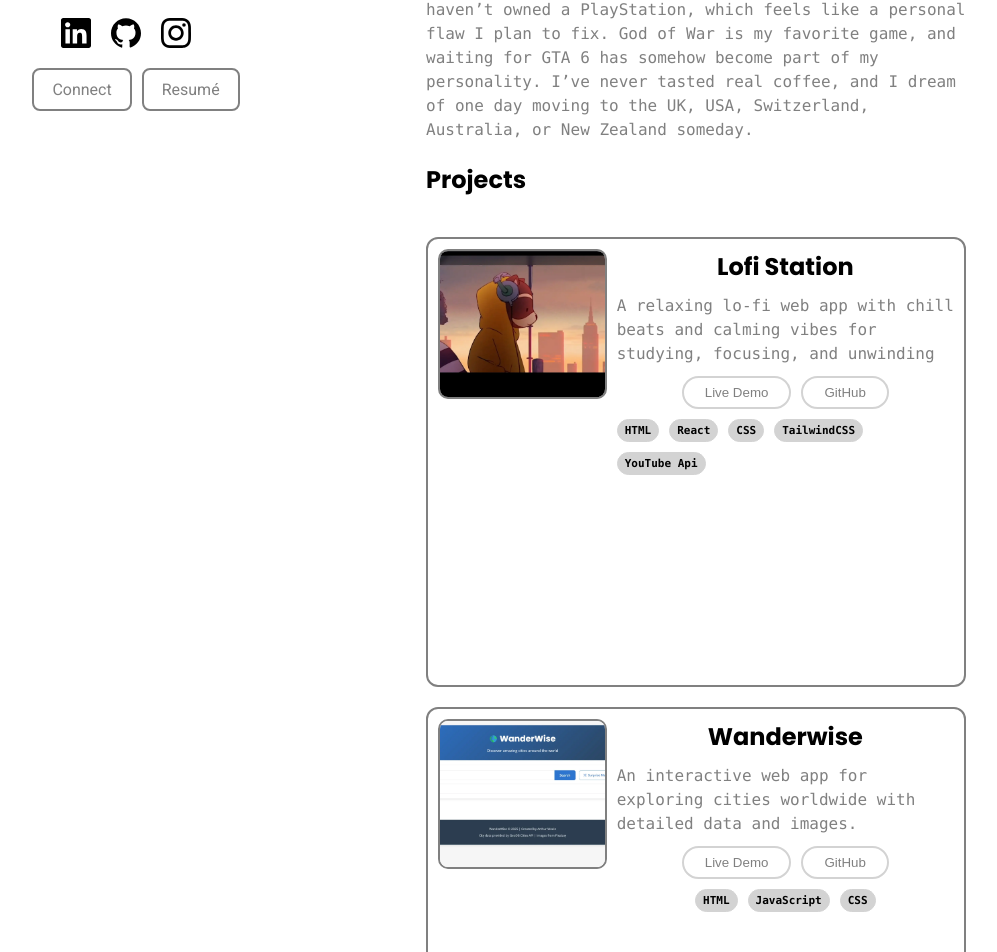
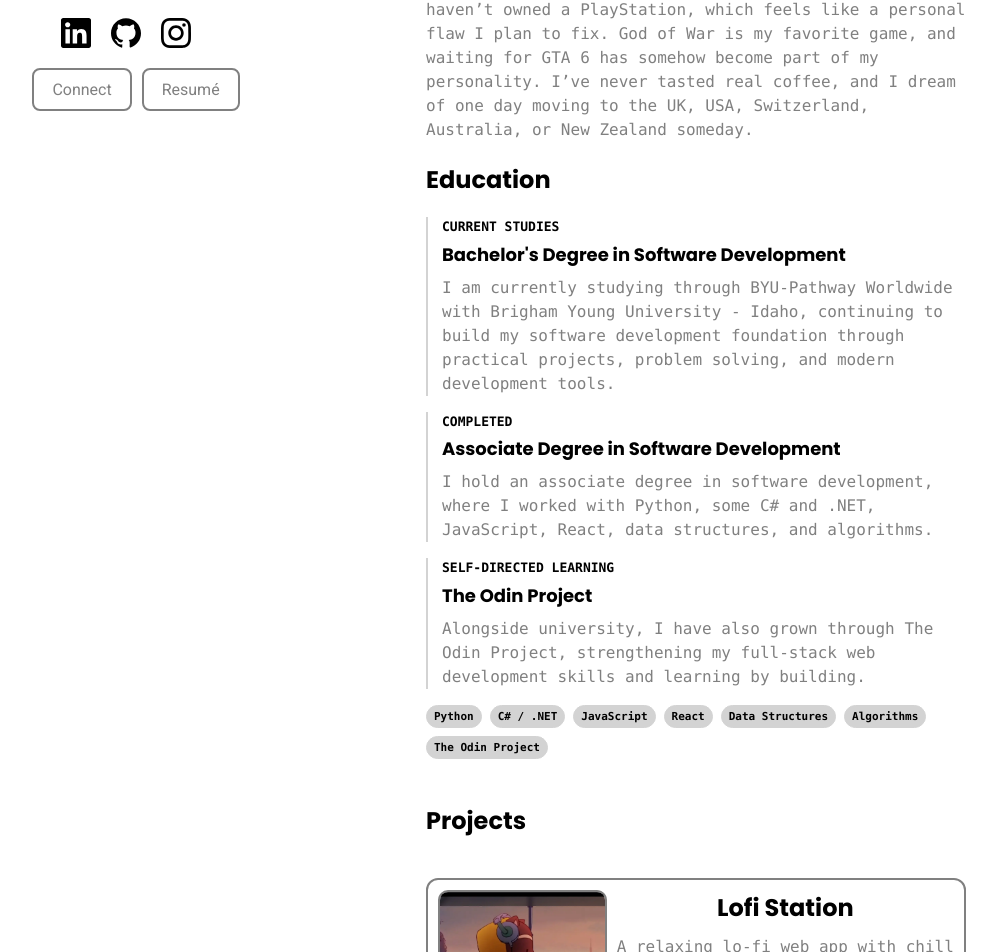
Before and after one commit to Arthur-Weale/portfolio, a React (Vite) app: page / in a window 1280 px wide. Shown: the part 1289-2241 px from the top of the page, without its empty margins (224-1221 px from the left). Built offline with nearby package versions, Linux system fonts and the light colour scheme.

Commit message:
Add Education section with coursework details and styling

```diff
--- a/src/App.css
+++ b/src/App.css
@@ -232,8 +232,49 @@
   border-radius: 50%;
 }
 
-.about-header, .projects-header{
+.about-header, .education-header, .projects-header{
   margin: 20px 0 20px 0;
+}
+
+.education-section{
+  display: flex;
+  flex-direction: column;
+  gap: 16px;
+  margin-bottom: 24px;
+}
+
+.education-item{
+  border-left: solid 2px lightgrey;
+  padding: 0 0 0 14px;
+}
+
+.education-item h3{
+  font-size: 18px;
+  margin: 4px 0 8px;
+}
+
+.education-label{
+  color: black;
+  font-weight: 700;
+  font-size: 13px;
+  text-transform: uppercase;
+}
+
+.education-tools{
+  display: flex;
+  flex-wrap: wrap;
+  gap: 8px;
+}
+
+.education-chip{
+  border: 1px solid lightgray;
+  background: lightgray;
+  padding: 4px 7px;
+  font-weight: 600;
+  border-radius: 13px;
+  font-size: 11px;
+  color: black;
+  font-family: ui-monospace, SFMono-Regular, Menlo, Monaco, Consolas, Liberation Mono, Courier New, monospace;
 }
 
 /* Animation */
@@ -460,7 +501,7 @@
     padding: 0;
 }
 
-  .about-section, .projects-section{
+  .about-section, .education-section, .projects-section{
     padding: 10px !important;
   }
 
@@ -470,7 +511,7 @@
     gap: 20px;
   }
 
-  .about-header, .projects-header{
+  .about-header, .education-header, .projects-header{
     font-size: 18px;
     margin: 0;
   }
@@ -651,7 +692,7 @@
     padding: 0;
 }
 
-  .about-section, .projects-section{
+  .about-section, .education-section, .projects-section{
     padding: 10px !important;
   }
 
@@ -661,7 +702,7 @@
     gap: 20px;
   }
 
-  .about-header, .projects-header{
+  .about-header, .education-header, .projects-header{
     font-size: 18px;
     margin: 0;
   }
--- a/src/Home.jsx
+++ b/src/Home.jsx
@@ -5,6 +5,7 @@
 import { useRef, useEffect} from "react";
 import ProjectCard from "./view/components/ui/ProjectCard";
 import About from "./view/components/ui/About";
+import Education from "./view/components/ui/Education";
 import Navigation from "./view/components/ui/Navigation";
 import Socials from "./view/components/ui/Social";
 import { CiGlobe } from "react-icons/ci";
@@ -194,6 +195,7 @@
 
       <div className="right-view">
         <About />
+        <Education />
         <div className="projects">
           <ProjectCard />
           <div>
--- /dev/null
+++ b/src/view/components/ui/Education.jsx
@@ -0,0 +1,62 @@
+function Education() {
+  const coursework = [
+    "Python",
+    "C# / .NET",
+    "JavaScript",
+    "React",
+    "Data Structures",
+    "Algorithms",
+    "The Odin Project",
+  ];
+
+  return (
+    <section id="education" className="education">
+      <div className="subheading-container">
+        <h2 className="education-header">Education</h2>
+      </div>
+
+      <div className="education-section">
+        <div className="education-item">
+          <p className="education-label">Current studies</p>
+          <h3>Bachelor&apos;s Degree in Software Development</h3>
+          <p>
+            I am currently studying through BYU-Pathway Worldwide with Brigham
+            Young University - Idaho, continuing to build my software
+            development foundation through practical projects, problem solving,
+            and modern development tools.
+          </p>
+        </div>
+
+        <div className="education-item">
+          <p className="education-label">Completed</p>
+          <h3>Associate Degree in Software Development</h3>
+          <p>
+            I hold an associate degree in software development, where I worked
+            with Python, some C# and .NET, JavaScript, React, data structures,
+            and algorithms.
+          </p>
+        </div>
+
+        <div className="education-item">
+          <p className="education-label">Self-directed learning</p>
+          <h3>The Odin Project</h3>
+          <p>
+            Alongside university, I have also grown through The Odin Project,
+            strengthening my full-stack web development skills and learning by
+            building.
+          </p>
+        </div>
+
+        <div className="education-tools" aria-label="Education skills">
+          {coursework.map((item) => (
+            <span className="education-chip" key={item}>
+              {item}
+            </span>
+          ))}
+        </div>
+      </div>
+    </section>
+  );
+}
+
+export default Education;
```
